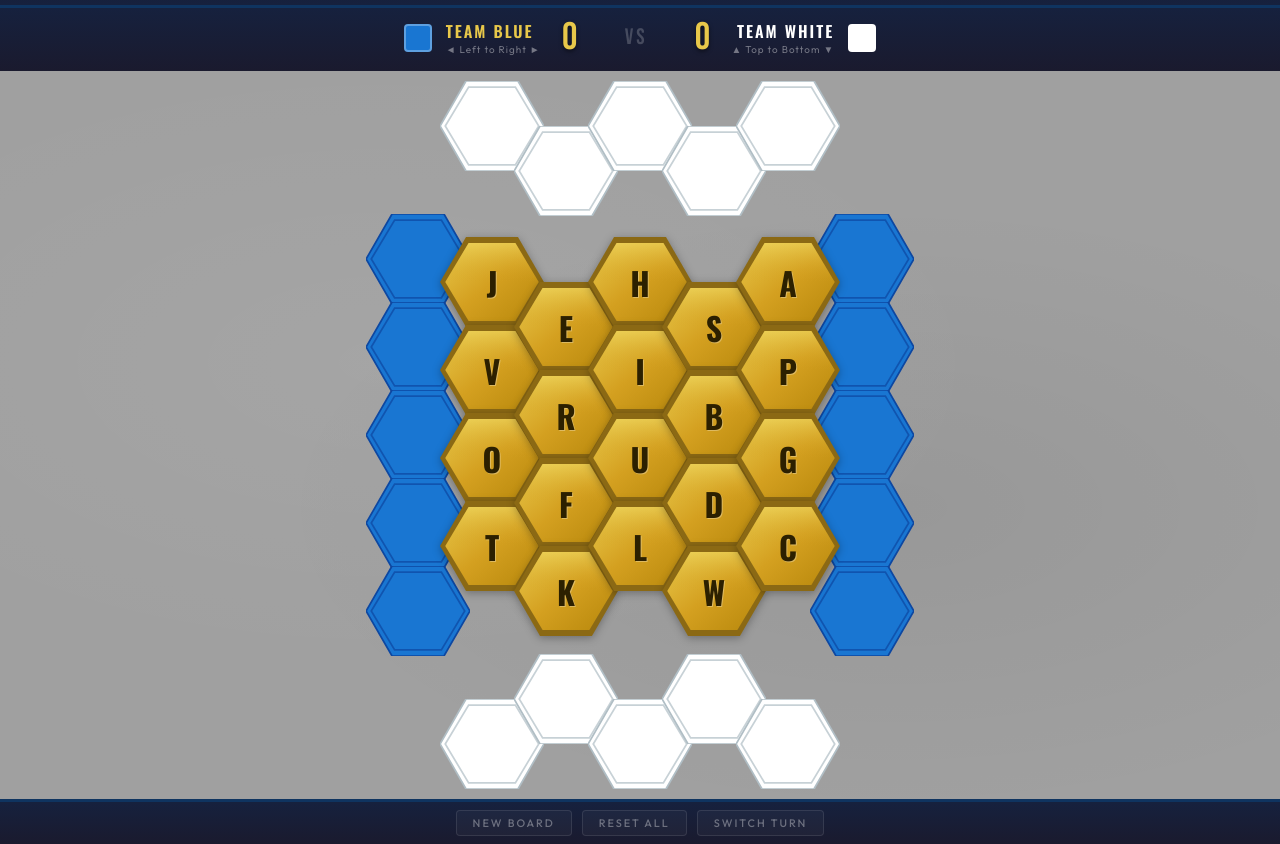
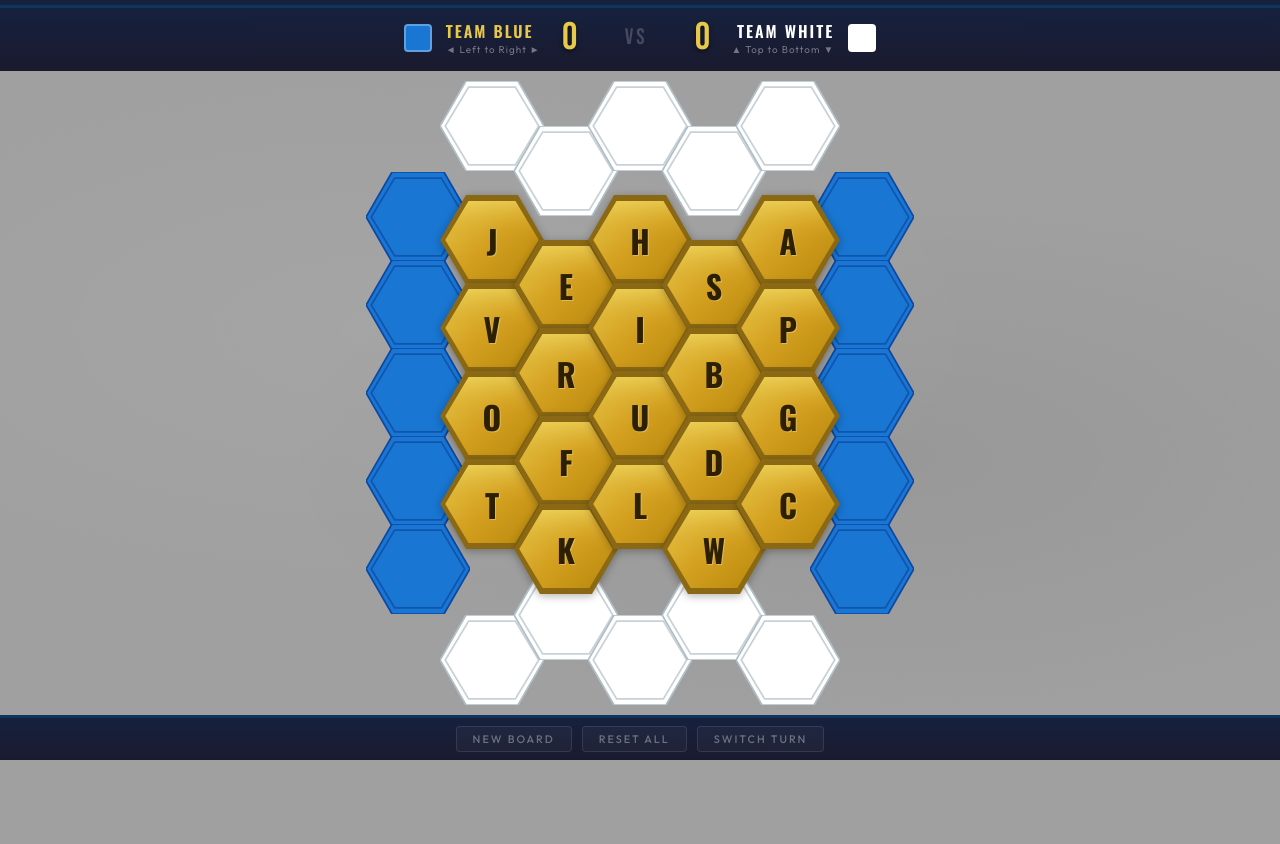
Before and after one commit to OneVisionProLtd/silchester-wine-society, a plain HTML site: page blockbusters.html in a window 1280 px wide. Both pictures are taken after a click on the button "START GAME". Shown: the part 54-898 px from the top of the page. After the commit the page ends 814 px from the top, so only its background shows below. Drawn offline with nearby package versions, Linux system fonts and the light colour scheme.

Commit message:
Tighten white top/bottom strip overlap to sit flush against board

```diff
--- a/blockbusters.html
+++ b/blockbusters.html
@@ -168,8 +168,8 @@
 
   .edge-strip.left   { grid-column: 1; grid-row: 2; margin-right: -30px; z-index: 1; align-self: center; }
   .edge-strip.right  { grid-column: 3; grid-row: 2; margin-left:  -30px; z-index: 1; align-self: center; }
-  .edge-strip.top    { grid-column: 2; grid-row: 1; margin-bottom: -2px; z-index: 1; }
-  .edge-strip.bottom { grid-column: 2; grid-row: 3; margin-top:   -2px; z-index: 1; }
+  .edge-strip.top    { grid-column: 2; grid-row: 1; margin-bottom: -44px; z-index: 1; }
+  .edge-strip.bottom { grid-column: 2; grid-row: 3; margin-top:   -44px; z-index: 1; }
 
   .hex-grid { grid-column: 2; grid-row: 2; z-index: 2; }
 
```
